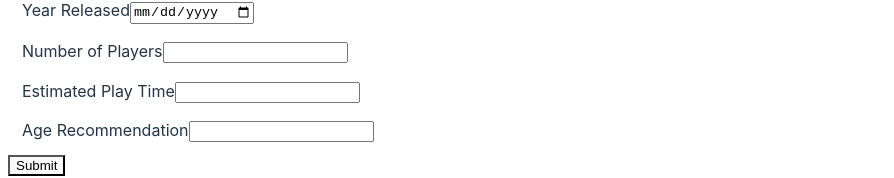
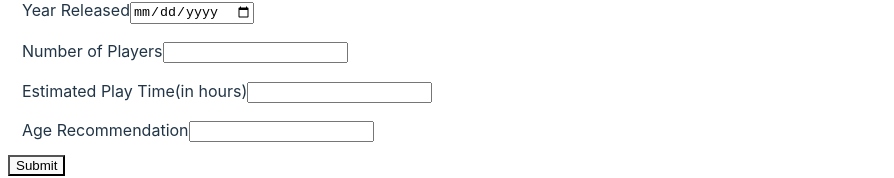
Before and after one commit to ccote95/gamerrater_client, a React (Vite) app: page /create in a window 1280 px wide. Shown: the part 182-360 px from the top of the page, without its empty margins (0-894 px from the left). Built offline with nearby package versions, Linux system fonts and the light colour scheme; no server answers; sample sign-in values are in the browser's storage.

Commit message:
Created state to store the input fields values

```diff
--- a/src/Components/Pages/CreateForm.jsx
+++ b/src/Components/Pages/CreateForm.jsx
@@ -3,6 +3,13 @@ import { FetchAllCategories } from "../../Managers/categoryManager.js"
 
 export const CreateForm = () => {
     const [categories, setCategories] = useState([])
+    const [title, setTitle] = useState("")
+    const [categoryId, setCategoryId] = useState(0)
+    const [designer, setDesigner] = useState("")
+    const [yearReleased, setYearReleased] = useState()
+    const [numberOfPlayers, setNumberOfPlayers]= useState()
+    const [estimatedPlayTime, setEstimatedPlayTime] = useState()
+    const [ageRecommendation, setAgeRecommendation] = useState()
 
     useEffect(() => {
         FetchAllCategories().then(setCategories)
@@ -13,36 +20,46 @@ export const CreateForm = () => {
             <form>
                 <fieldset>
                     <label>Game Title</label>
-                    <input type="text"/>
+                    <input
+                    onChange={e => setTitle(e.target.value)}
+                    type="text"/>
                 </fieldset>
                 <fieldset>
                     <label>Category</label>
-                    <select name="categories">
-                        <option>Select a Category</option>
+                    <select value={categoryId}
+                    name="categories"
+                    onChange={e => setCategoryId(e.target.value)}>
+                        <option value={0}>Select a Category</option>
                         {categories.map(c => (
-                            <option>{c.name}</option>
+                            <option value={c.id} key={c.id}>{c.name}</option>
                         ))}
                     </select>
                 </fieldset>
                 <fieldset>
                     <label>Designer</label>
-                    <input type="text"/>
+                    <input
+                    onChange={e => setDesigner(e.target.value)}
+                    type="text"/>
                 </fieldset>
                 <fieldset>
                     <label>Year Released</label>
-                    <input type="date"/>
+                    <input
+                    onChange={e => setYearReleased(e.target.value)} type="date"/>
                 </fieldset>
                 <fieldset>
                     <label>Number of Players</label>
-                    <input type="text"/>
+                    <input
+                    onChange={e => setNumberOfPlayers(e.target.value)} type="number"/>
                 </fieldset>
                 <fieldset>
-                    <label>Estimated Play Time</label>
-                    <input type="text"/>
+                    <label>Estimated Play Time(in hours)</label>
+                    <input
+                    onChange={e => setEstimatedPlayTime(e.target.value)} type="number"/>
                 </fieldset>
                 <fieldset>
                     <label>Age Recommendation</label>
-                    <input type="text"/>
+                    <input
+                    onChange={e => setAgeRecommendation(e.target.value)} type="number"/>
                 </fieldset>
                 <div>
                     <button type="submit">Submit</button>
```
